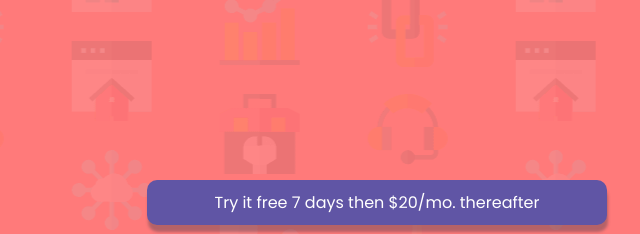
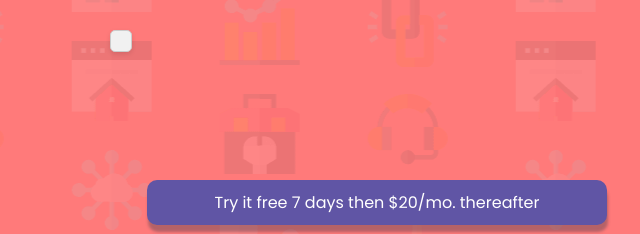
Before and after one commit to chiomaowuama/introduction-component, a plain HTML site: page index.html in a window 1280 px wide. Both pictures are taken after typing "Sample", "Sample", "name@example.com", "Sample123" into the empty fields and a click on the button "CLAIM YOUR FREE TRIAL". Shown: the top 234 px of the page, 519-1159 px from the left. Drawn offline with Linux system fonts and the light colour scheme.

Commit message:
still on popup

```diff
--- a/index.html
+++ b/index.html
@@ -41,7 +41,12 @@
             <span> Terms and Services</span>
           </p>
         </form>
-      </div>
+    <!-- </span class="popup" id="myPopup"></span> -->
+     <div class="popup" id="myPopup">
+        <span id="display"></span>
+
+     </div>
+
     </div>
     <script src="script.js"></script>
   </body>
--- a/script.js
+++ b/script.js
@@ -1,8 +1,3 @@
-// let Fname = document.getElementById("firstname").value;
-// let Sname = document.getElementById("secondname").value;
-// let Emailad = document.getElementById("emails").value;
-// let Passwords = document.getElementById("password").value;
-// console.log(Fname  + ", " Sname, +  Emailad + Passwords)
 function submits(event) {
   event.preventDefault();
   let Fname = document.getElementById("firstname").value;
@@ -69,6 +64,15 @@ function submits(event) {
   if (!isValid) {
     return;
   }
-  alert(result);
+  myFunction(result);
   //   console.log("Form submitted with data:", result);
 }
+function myFunction(result) {
+  console.log(result);
+  let myPopup = document.getElementById("myPopup");
+  let popinfo = myPopup.classList.toggle("show");
+  let bye = (popinfo.innerHTML = result);
+  console.log(bye);
+  //   hello.classList.toggle("show");
+  //   innerHTML = result;
+}
--- a/style.css
+++ b/style.css
@@ -25,6 +25,24 @@ body {
   background-position: 1%;
   background-color: hsl(0, 100%, 74%);
 }
+/* the popup */
+.popup {
+  display: none; /* Hide popup by default */
+  position: fixed;
+  top: 30px;
+  left: 50%;
+  transform: translateX(-50%);
+  padding: 10px;
+  background-color: #f1f1f1;
+  border: 1px solid #ccc;
+  border-radius: 5px;
+  box-shadow: 0 2px 5px rgba(0, 0, 0, 0.1);
+  z-index: 1;
+}
+.show {
+  display: block; /* Show popup when .show class is applied */
+}
+/* the main work */
 .main-content {
   display: flex;
   width: 80%;
```
